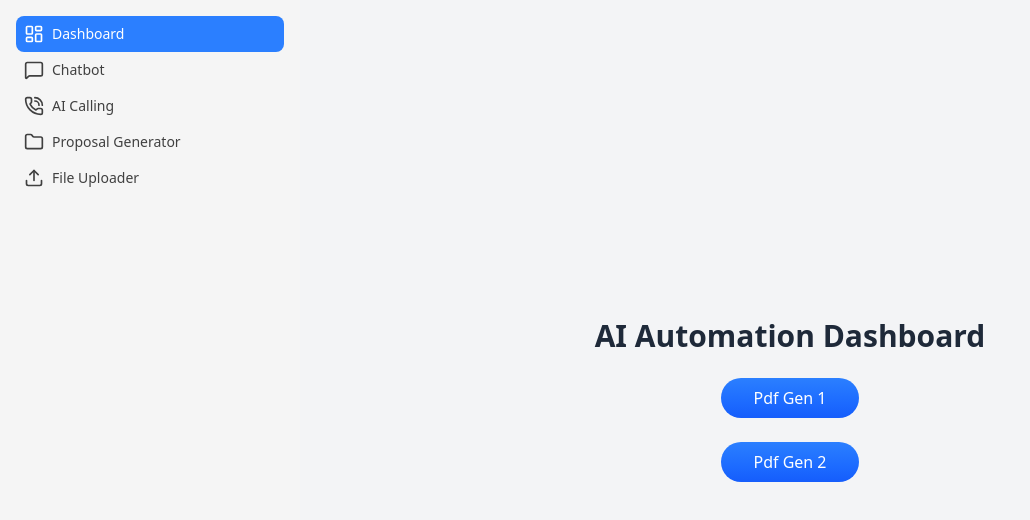
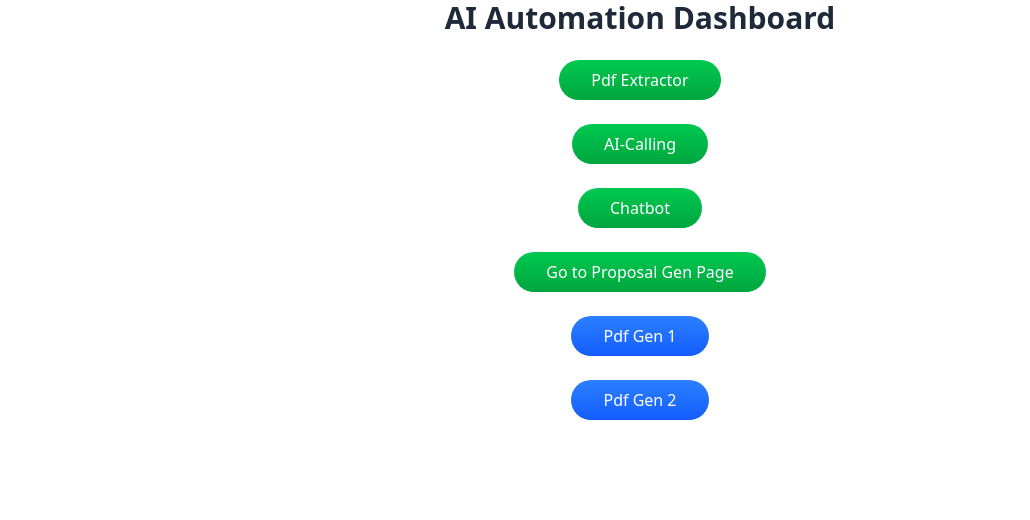
Before and after one commit to AppSynergiesPvtLtd/Client-Demo-Chatbot, a Next.js app: page / in a window 1280 px wide. Shown: the top 520 px of the page, without its empty margins (0-1030 px from the left). Built offline with nearby package versions, Linux system fonts and the light colour scheme.

Commit message:
removed navbar

```diff
--- a/src/app/dashboard/page.tsx
+++ b/src/app/dashboard/page.tsx
@@ -1,8 +1,13 @@
 "use client";
+import { useRouter } from "next/navigation";
 
 export default function Dashboard() {
+  const router = useRouter();
   const openLink = (url: string) => {
     window.open(url, "_blank"); // Opens in new tab
+  };
+  const openInternal = (path: string) => {
+    router.push(path); // navigates to another page within your Next.js app
   };
 
   return (
@@ -10,7 +15,30 @@ export default function Dashboard() {
       <h1 className="text-3xl font-bold text-gray-800">
         AI Automation Dashboard
       </h1>
-
+      <button
+        onClick={() => openInternal("/ocr-file-extractor")}
+        className="px-8 py-2 rounded-full bg-linear-to-b from-green-500 to-green-600 text-white focus:ring-2 focus:ring-green-400 hover:shadow-xl transition duration-200"
+      >
+        Pdf Extractor
+      </button>
+      <button
+        onClick={() => openInternal("/ai-calling")}
+        className="px-8 py-2 rounded-full bg-linear-to-b from-green-500 to-green-600 text-white focus:ring-2 focus:ring-green-400 hover:shadow-xl transition duration-200"
+      >
+        AI-Calling
+      </button>
+      <button
+        onClick={() => openInternal("/chat-bot")}
+        className="px-8 py-2 rounded-full bg-linear-to-b from-green-500 to-green-600 text-white focus:ring-2 focus:ring-green-400 hover:shadow-xl transition duration-200"
+      >
+        Chatbot
+      </button>
+      <button
+        onClick={() => openInternal("/proposal-gen")}
+        className="px-8 py-2 rounded-full bg-linear-to-b from-green-500 to-green-600 text-white focus:ring-2 focus:ring-green-400 hover:shadow-xl transition duration-200"
+      >
+        Go to Proposal Gen Page
+      </button>
       <button
         onClick={() =>
           openLink(
--- a/src/app/page.tsx
+++ b/src/app/page.tsx
@@ -1,78 +1,79 @@
 "use client";
 
 import { useState } from "react";
-import { Sidebar, SidebarBody, SidebarLink } from "@/components/ui/sidebar";
-import {
-  LayoutDashboard,
-  MessageSquare,
-  PhoneCall,
-  Folder,
-  UploadIcon,
-} from "lucide-react";
+// import { Sidebar, SidebarBody, SidebarLink } from "@/components/ui/sidebar";
+// import {
+//   LayoutDashboard,
+//   MessageSquare,
+//   PhoneCall,
+//   Folder,
+//   UploadIcon,
+// } from "lucide-react";
 
-import ChatbotPage from "./chat-bot/page";
+// import ChatbotPage from "./chat-bot/page";
 import Dashboard from "./dashboard/page";
-import AICalling from "./ai-calling/page";
-import ProposalGenerator from "./proposal-gen/page";
-import FileUploader from "./ocr-file -extractor/page";
+// import AICalling from "./ai-calling/page";
+// import ProposalGenerator from "./proposal-gen/page";
+// import FileUploader from "./ocr-file -extractor/page";
 
 export default function RootPage() {
-  const [activeTab, setActiveTab] = useState("dashboard");
+  // const [activeTab, setActiveTab] = useState("dashboard");
 
   return (
-    <div className="flex h-screen w-full overflow-hidden bg-gray-100 dark:bg-neutral-900">
-      <Sidebar activeTab={activeTab} setActiveTab={setActiveTab}>
-        <SidebarBody>
-          <SidebarLink
-            link={{
-              key: "dashboard",
-              label: "Dashboard",
-              icon: <LayoutDashboard size={20} />,
-              href: "#",
-            }}
-          />
-          <SidebarLink
-            link={{
-              key: "chatbot",
-              label: "Chatbot",
-              icon: <MessageSquare size={20} />,
-              href: "#",
-            }}
-          />
-          <SidebarLink
-            link={{
-              key: "ai-calling",
-              label: "AI Calling",
-              icon: <PhoneCall size={20} />,
-              href: "#",
-            }}
-          />
-          <SidebarLink
-            link={{
-              key: "proposal-gen",
-              label: "Proposal Generator",
-              icon: <Folder size={20} />,
-              href: "#",
-            }}
-          />
-          <SidebarLink
-            link={{
-              key: "file-uploader",
-              label: "File Uploader",
-              icon: <UploadIcon size={20} />,
-              href: "#",
-            }}
-          />
-        </SidebarBody>
-      </Sidebar>
+    <Dashboard />
+    // <div className="flex h-screen w-full overflow-hidden bg-gray-100 dark:bg-neutral-900">
+    //   <Sidebar activeTab={activeTab} setActiveTab={setActiveTab}>
+    //     <SidebarBody>
+    //       <SidebarLink
+    //         link={{
+    //           key: "dashboard",
+    //           label: "Dashboard",
+    //           icon: <LayoutDashboard size={20} />,
+    //           href: "#",
+    //         }}
+    //       />
+    //       <SidebarLink
+    //         link={{
+    //           key: "chatbot",
+    //           label: "Chatbot",
+    //           icon: <MessageSquare size={20} />,
+    //           href: "#",
+    //         }}
+    //       />
+    //       <SidebarLink
+    //         link={{
+    //           key: "ai-calling",
+    //           label: "AI Calling",
+    //           icon: <PhoneCall size={20} />,
+    //           href: "#",
+    //         }}
+    //       />
+    //       <SidebarLink
+    //         link={{
+    //           key: "proposal-gen",
+    //           label: "Proposal Generator",
+    //           icon: <Folder size={20} />,
+    //           href: "#",
+    //         }}
+    //       />
+    //       <SidebarLink
+    //         link={{
+    //           key: "file-uploader",
+    //           label: "File Uploader",
+    //           icon: <UploadIcon size={20} />,
+    //           href: "#",
+    //         }}
+    //       />
+    //     </SidebarBody>
+    //   </Sidebar>
 
-      <main className="flex-1 overflow-y-auto">
-        {activeTab === "dashboard" && <Dashboard />}
-        {activeTab === "chatbot" && <ChatbotPage />}
-        {activeTab === "ai-calling" && <AICalling />}
-        {activeTab === "proposal-gen" && <ProposalGenerator />}
-        {activeTab === "file-uploader" && <FileUploader />}
-      </main>
-    </div>
+    //   <main className="flex-1 overflow-y-auto">
+    //     {activeTab === "dashboard" && <Dashboard />}
+    //     {activeTab === "chatbot" && <ChatbotPage />}
+    //     {activeTab === "ai-calling" && <AICalling />}
+    //     {activeTab === "proposal-gen" && <ProposalGenerator />}
+    //     {activeTab === "file-uploader" && <FileUploader />}
+    //   </main>
+    // </div>
   );
 }
```
Also changed, not shown: src/app/ocr-file-extractor/page.tsx (renamed from src/app/ocr-file -extractor/page.tsx).
